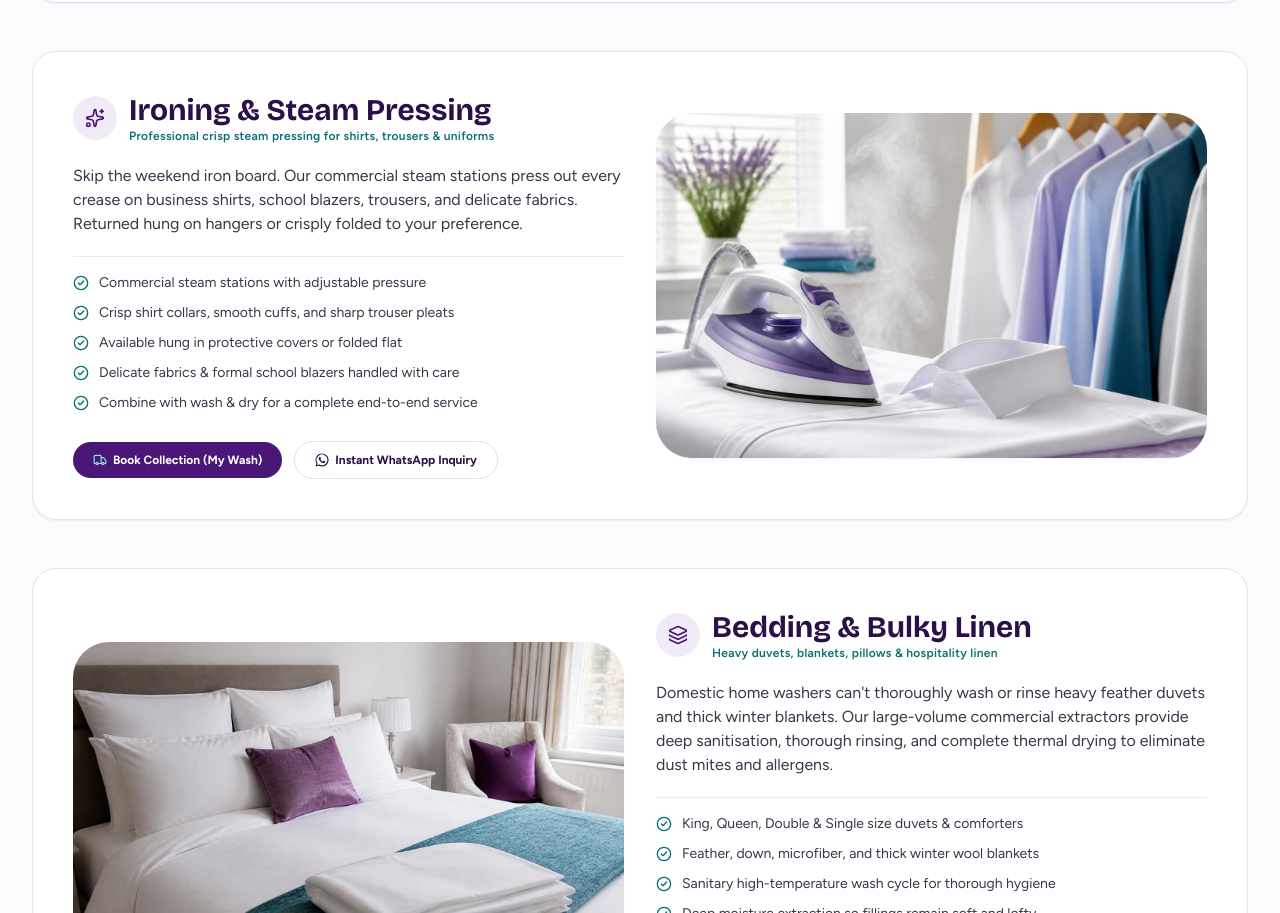
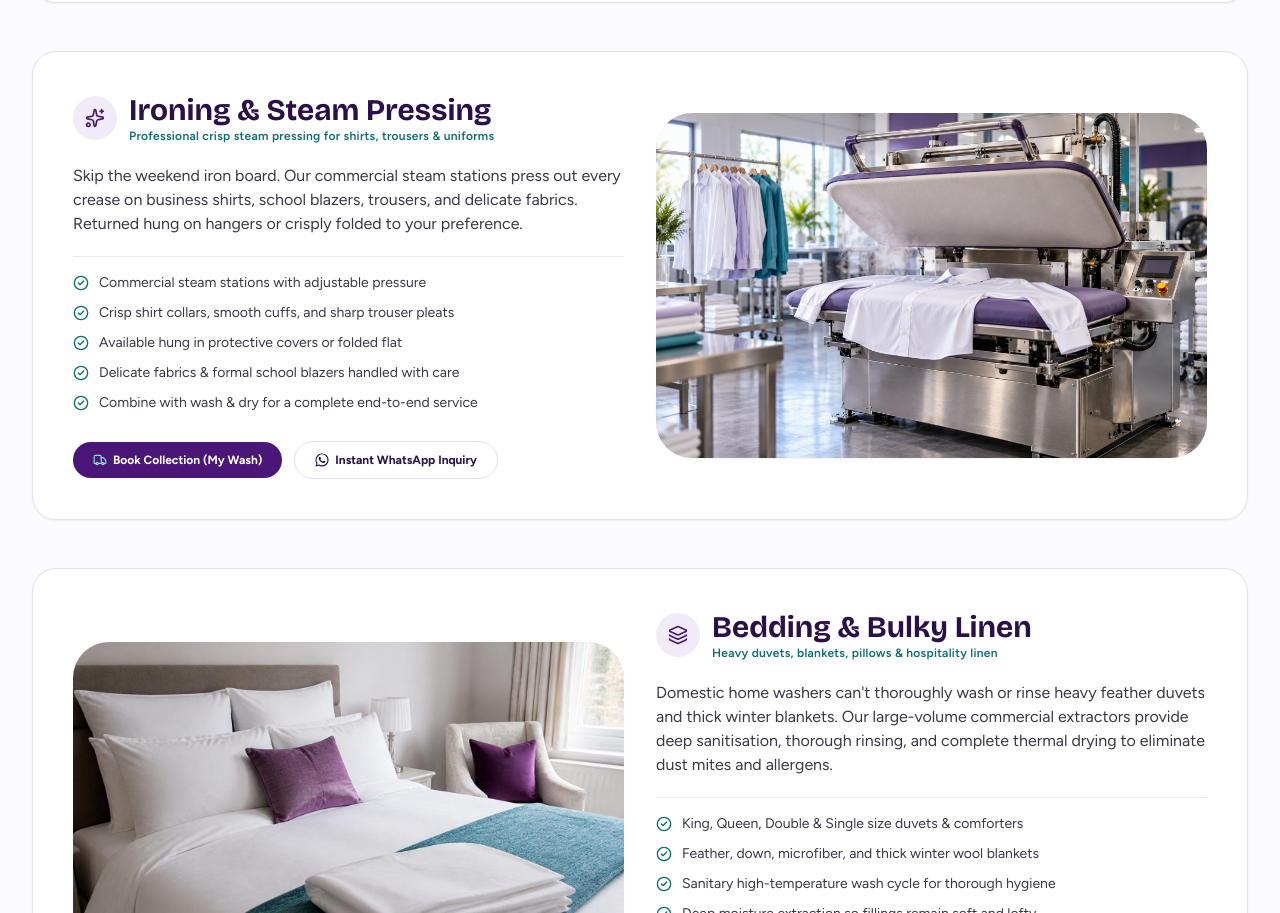
Before and after one commit to arnobonthuyzen-arch/LaundroHub, a Next.js app: page /what-we-offer in a window 1280 px wide. Shown: the part 1469-2382 px from the top of the page. Built offline with nearby package versions, Linux system fonts and the light colour scheme.

Commit message:
feat(assets): update ironing & steam pressing image to hosted steam-pressing.jpg

```diff
--- a/src/app/what-we-offer/page.tsx
+++ b/src/app/what-we-offer/page.tsx
@@ -57,7 +57,7 @@ export default async function WhatWeOfferPage() {
       description:
         "Skip the weekend iron board. Our commercial steam stations press out every crease on business shirts, school blazers, trousers, and delicate fabrics. Returned hung on hangers or crisply folded to your preference.",
       price: "From R 18 / item",
-      image: "/img/ironing.jpg",
+      image: "/img/steam-pressing.jpg",
       icon: Sparkles,
       highlights: [
         "Commercial steam stations with adjustable pressure",
--- a/src/lib/data.ts
+++ b/src/lib/data.ts
@@ -61,7 +61,7 @@ const SERVICES: ServiceItem[] = [
       "Fast 24-hour turnaround",
     ],
     icon: "/icons/iron.svg",
-    image: "/img/ironing.jpg",
+    image: "/img/steam-pressing.jpg",
     href: "/services/ironing",
   },
   {
```
Also changed, not shown: graphify-out/manifest.json, public/img/steam-pressing.jpg (added).
